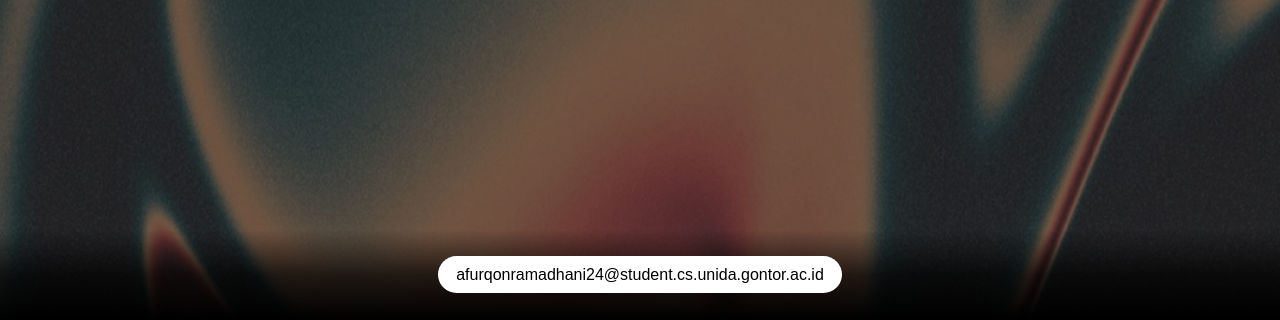
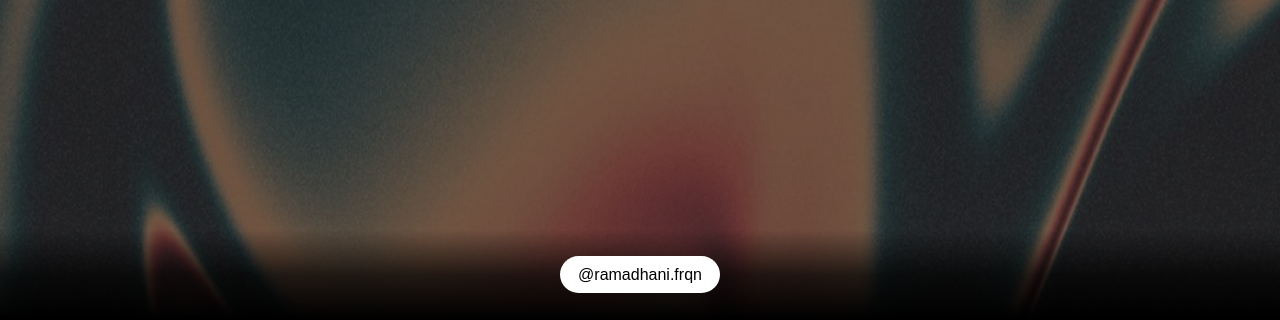
Before and after one commit to xygritte/my-website-portofolio, a plain HTML site: page index.html in a window 1280 px wide. Shown: the part 480-800 px from the top of the page. Drawn offline with Linux system fonts and the light colour scheme.

```diff
--- a/index.html
+++ b/index.html
@@ -215,7 +215,7 @@
     <footer role="contentinfo">
         <div>
             <a href="#" onclick="copyText()" aria-label="Copy email to clipboard">
-                afurqonramadhani24@student.cs.unida.gontor.ac.id
+               @ramadhani.frqn
             </a>
         </div>
     </footer>
@@ -237,4 +237,5 @@
     });
     </script>
 </body>
+
 </html>
```
